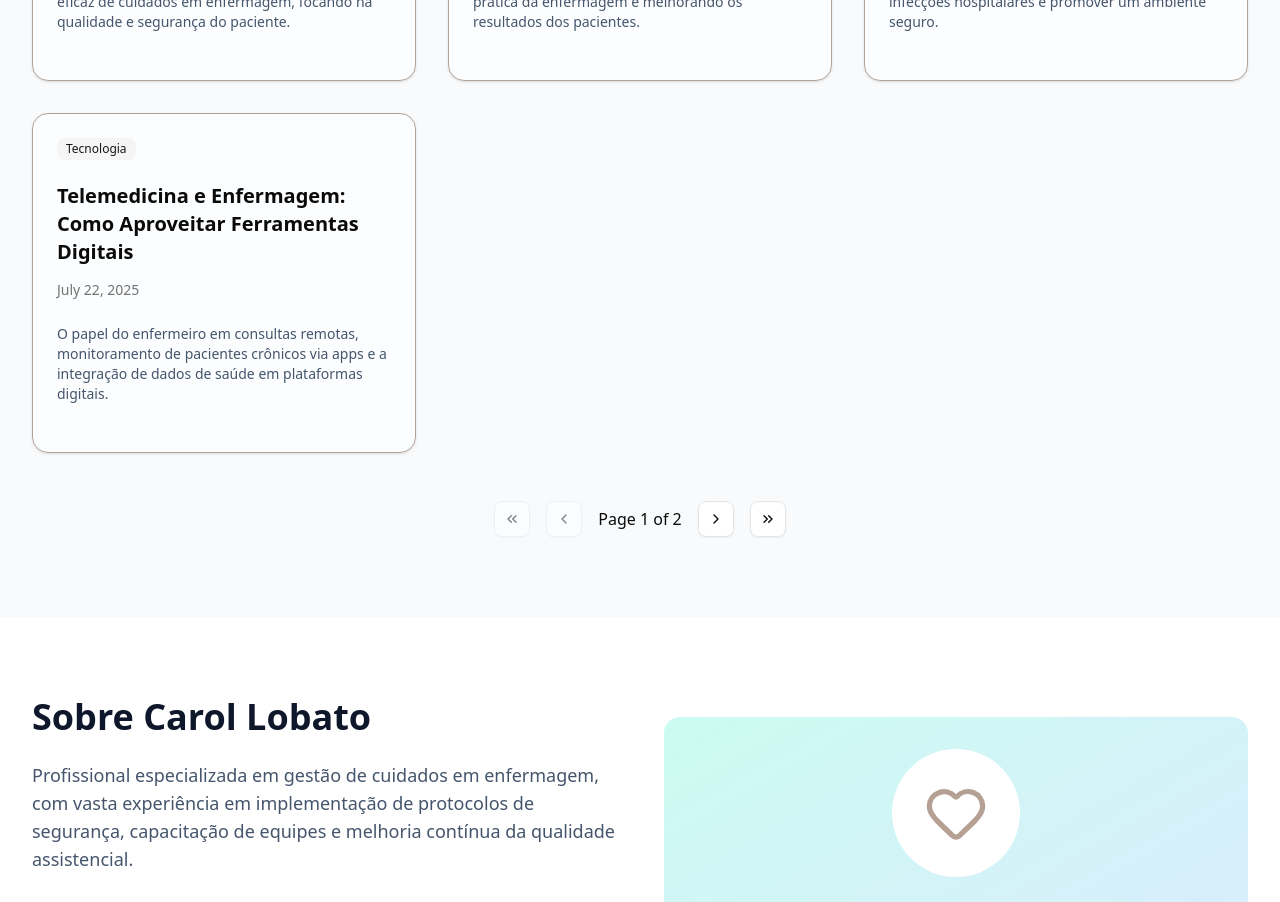
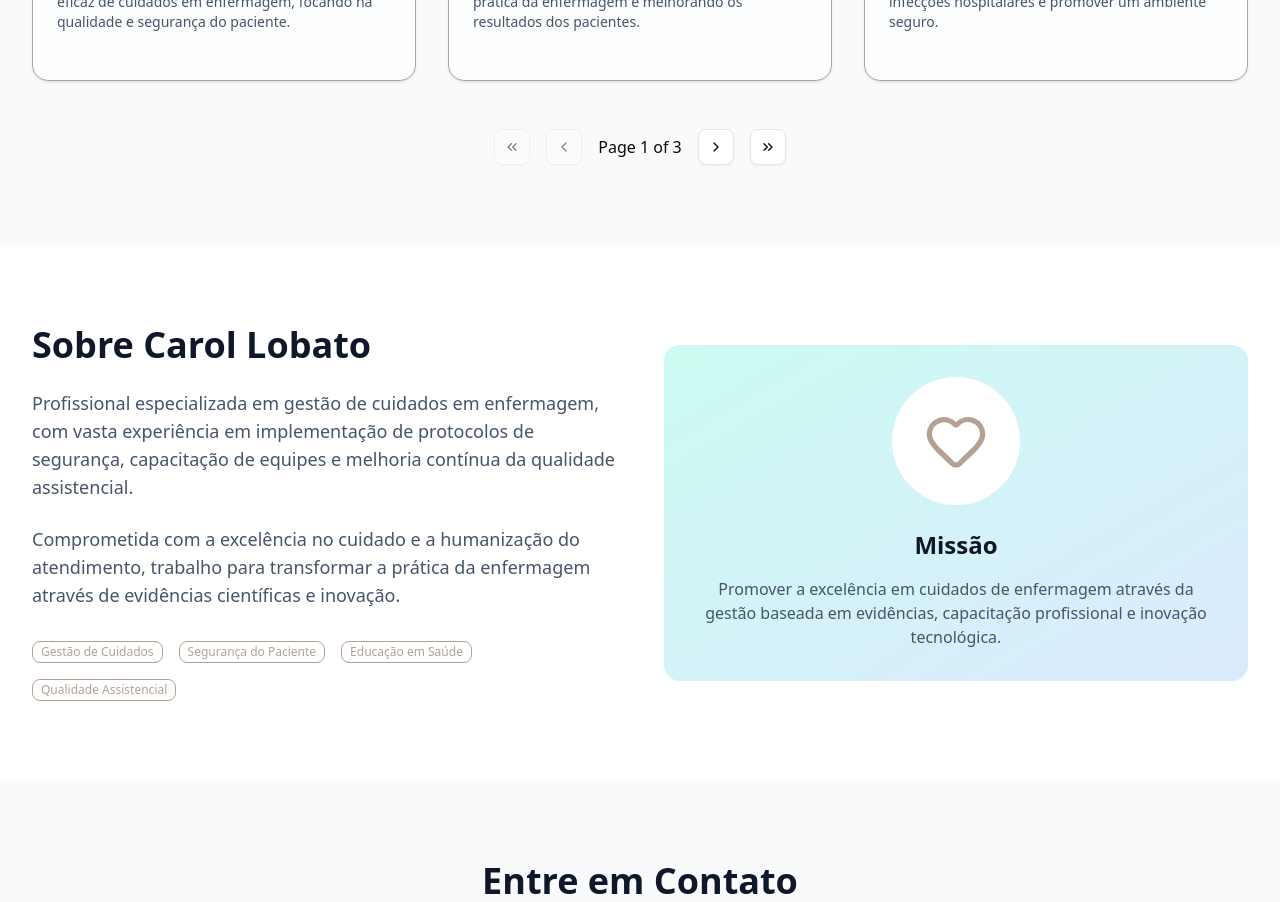
Before and after one commit to tomitasan/healthcare-org, a Next.js app: page / in a window 1280 px wide. Shown: the part 1620-2522 px from the top of the page. Built offline with nearby package versions, Linux system fonts and the light colour scheme.

Commit message:
ajuste de topics per page = 3

```diff
--- a/components/blog/blog-section.tsx
+++ b/components/blog/blog-section.tsx
@@ -7,7 +7,7 @@ import { TopicCard } from './topic-card';
 import { Button } from '@/components/ui/button';
 import { ChevronLeft, ChevronRight, ChevronsLeft, ChevronsRight } from 'lucide-react';
 
-const TOPICS_PER_PAGE = 4;
+const TOPICS_PER_PAGE = 3;
 
 interface BlogSectionProps {
   allTopics: Topic[];
```
